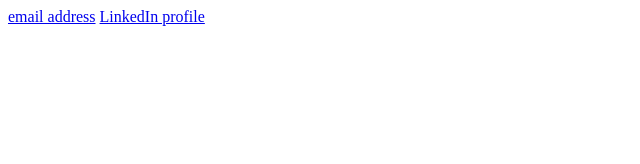
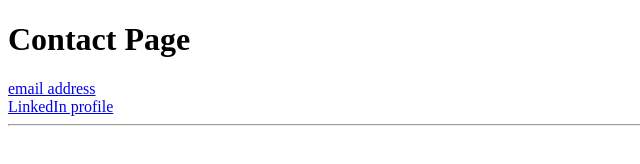
Before and after one commit to johannes-dejenu/my-resume, a plain HTML site: page contact.html in a window 1280 px wide. Shown: the whole page, without its empty margins (0-640 px from the left). Drawn offline with Linux system fonts and the light colour scheme.

Commit message:
Update contact.html

```diff
--- a/contact.html
+++ b/contact.html
@@ -6,10 +6,13 @@
     <title>Contact page</title>
   </head>
   <body>
+    <h1>Contact Page</h1>
     <a href="johannesdejenu3@gmail.com">email address</a>
+    <br/>
     <a
       href="https://www.linkedin.com/in/johannes-dejenu-0ab982370?lipi=urn%3Ali%3Apage%3Ad_flagship3_profile_view_base_contact_details%3BpeOLcEL5SD%2B3eFD2AQcVhg%3D%3D"
       >LinkedIn profile</a
     >
+    <hr/>
   </body>
 </html>
```
